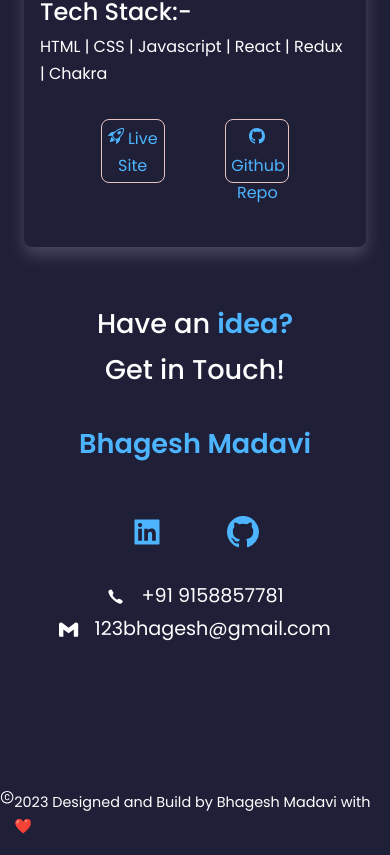
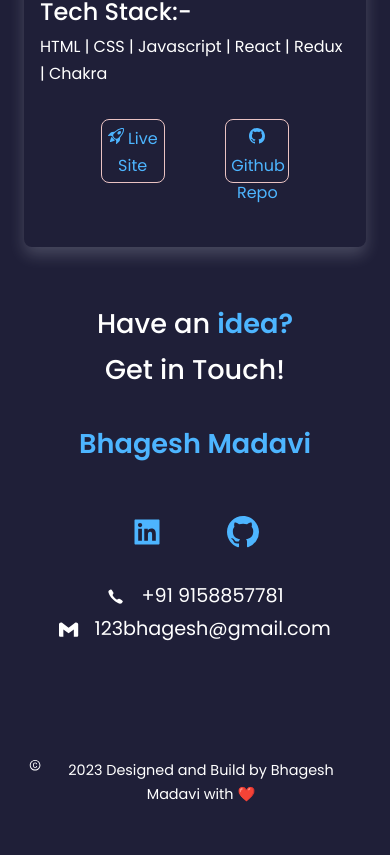
Before and after one commit to 123bhagesh/portfolio1, a React (Create React App) app: page / in a window 390 px wide. Shown: the part 5481-6336 px from the top of the page. After the commit the page ends 6304 px from the top, so only its background shows below. Built offline with nearby package versions, Linux system fonts and the light colour scheme.

Commit message:
contact component css updated

```diff
--- a/src/Components/Contact/contact.css
+++ b/src/Components/Contact/contact.css
@@ -60,4 +60,11 @@ name{
     h1, name{
         font-size: 1.7rem;
     }
+    .bottom{
+        width: 85%;
+        margin: auto;
+        margin-top: 7rem;
+        margin-bottom: 1rem;
+        text-align: center;
+    }
   }
```
